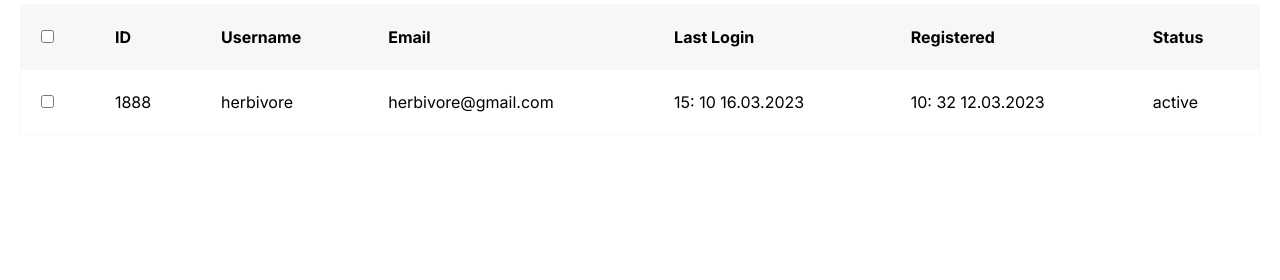
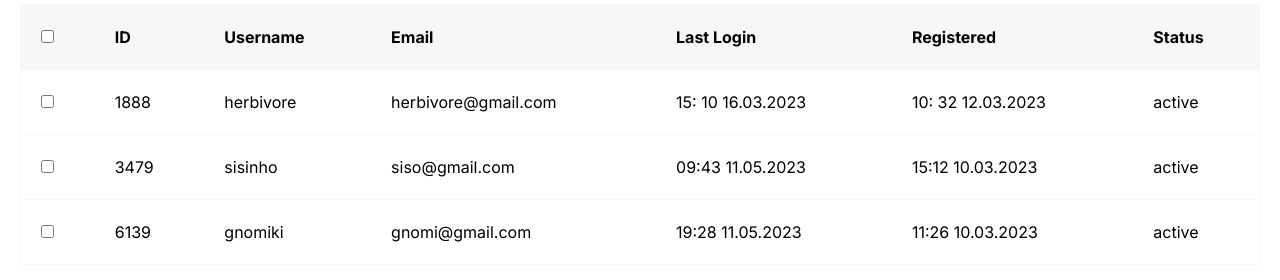
Before and after one commit to jalagania/auth-project, a React (Create React App) app: page / in a window 1280 px wide. Shown: the part 366-646 px from the top of the page. Built offline with nearby package versions, Linux system fonts and the light colour scheme.

Commit message:
added handling multiple cheboxes

```diff
--- a/src/AdminPanel.js
+++ b/src/AdminPanel.js
@@ -1,11 +1,14 @@
 import { useState } from "react";
+import { useSelector } from "react-redux";
 import removeIcon from "./assets/trash.svg";
 import unblockIcon from "./assets/unlock-alt.svg";
-import { data } from "./data";
 
 function AdminPanel() {
+  const { data } = useSelector((store) => store.data);
   const [allSelected, setAllSelected] = useState(false);
-  const [userSelected, setUserSelected] = useState(false);
+  const [checkboxStates, setCheckboxStates] = useState(
+    data.map((item) => false)
+  );
 
   function handleBlockUser() {
     console.log("block user!");
@@ -24,15 +27,18 @@ function AdminPanel() {
   }
 
   function handleSelectAll(event) {
-    event.target.checked ? setUserSelected(true) : setUserSelected(false);
-    setAllSelected(event.target.checked);
+    event.target.checked
+      ? setCheckboxStates(data.map((item) => true))
+      : setCheckboxStates(data.map((item) => false));
+    setAllSelected(!allSelected);
   }
 
-  function handleSelectUser(event) {
-    if (!event.target.checked) {
-      setAllSelected(false);
-    }
-    setUserSelected(event.target.checked);
+  function handleSelectUser(index) {
+    const checkboxArr = checkboxStates.map((check, i) => {
+      return index === i ? !check : check;
+    });
+    checkboxArr.includes(false) ? setAllSelected(false) : setAllSelected(true);
+    setCheckboxStates(checkboxArr);
   }
 
   return (
@@ -77,18 +83,18 @@ function AdminPanel() {
             </tr>
           </thead>
           <tbody>
-            {data.map((user) => {
+            {data.map((user, index) => {
               return (
                 <tr key={user.id}>
                   <td>
                     <input
                       type="checkbox"
-                      checked={userSelected}
-                      onChange={handleSelectUser}
+                      checked={checkboxStates[index]}
+                      onChange={() => handleSelectUser(index)}
                     />
                   </td>
                   <td>{user.id}</td>
-                  <td>{user.name}</td>
+                  <td>{user.userName}</td>
                   <td>{user.email}</td>
                   <td>{user.lastLogin}</td>
                   <td>{user.registered}</td>
--- a/src/data.js
+++ b/src/data.js
@@ -1,10 +1,26 @@
 export const data = [
   {
     id: 1888,
-    name: "herbivore",
+    userName: "herbivore",
     email: "herbivore@gmail.com",
     lastLogin: "15: 10 16.03.2023",
     registered: "10: 32 12.03.2023",
     blocked: false,
   },
+  {
+    id: 3479,
+    userName: "sisinho",
+    email: "siso@gmail.com",
+    lastLogin: "09:43 11.05.2023",
+    registered: "15:12 10.03.2023",
+    blocked: false,
+  },
+  {
+    id: 6139,
+    userName: "gnomiki",
+    email: "gnomi@gmail.com",
+    lastLogin: "19:28 11.05.2023",
+    registered: "11:26 10.03.2023",
+    blocked: false,
+  },
 ];
--- a/src/store/dataSlice.js
+++ b/src/store/dataSlice.js
@@ -2,6 +2,7 @@ import { createSlice } from "@reduxjs/toolkit";
 import { data } from "../data";
 
 export const dataSlice = createSlice({
+  name: data,
   initialState: {
     data: data,
   },
--- a/src/store/store.js
+++ b/src/store/store.js
@@ -1,5 +1,8 @@
 import { configureStore } from "@reduxjs/toolkit";
+import { dataSlice } from "./dataSlice";
 
 export const store = configureStore({
-  reducer: {},
+  reducer: {
+    data: dataSlice.reducer,
+  },
 });
```
